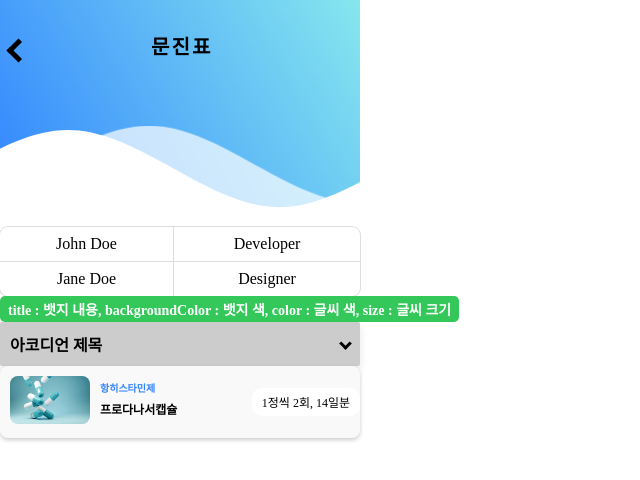
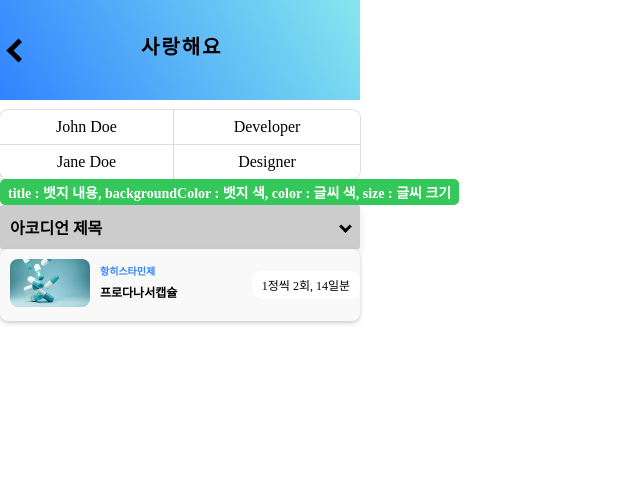
Before and after one commit to MedicineMadeByMother-Mayak/ChukChuk-yaksa, a Vue app in the folder frontend/chuckchuck_front/: page /test in a window 1280 px wide. Shown: the top 480 px of the page, without its empty margins (0-640 px from the left). Built offline with nearby package versions, Linux system fonts and the light colour scheme.

Commit message:
#47 - feat: 헤더작성완료

```diff
--- a/frontend/chuckchuck_front/src/common/Form/HeaderForm.vue
+++ b/frontend/chuckchuck_front/src/common/Form/HeaderForm.vue
@@ -0,0 +1,88 @@
+<template>
+  <div class="header">
+    <div class="inner-header flex" :style="{ height }">
+      <i class="arrow left"></i>
+      <h1>{{ title }}</h1>
+      <p></p>
+    </div>
+  </div>
+</template>
+
+<script setup>
+const props = defineProps({
+  title: {
+    type: String,
+    default: "title : 제목, height 높이",
+  },
+  height: {
+    type: String,
+    default: "148px",
+  },
+});
+</script>
+
+<style scoped>
+body {
+  margin: 0;
+}
+
+h1 {
+  position: relative;
+  right: 11.8px;
+  font-family: Arial, sans-serif;
+  font-weight: bold;
+  letter-spacing: 2px;
+  font-size: 20px;
+  margin-top: 5px;
+}
+
+.inner-header h1 {
+  flex-grow: 1; /* h1 태그가 가능한 모든 공간을 차지하도록 함 */
+  text-align: center; /* h1 내의 텍스트 중앙 정렬 */
+}
+
+.arrow.left {
+  flex-grow: 0; /* 아이콘이 추가 공간을 차지하지 않도록 함 */
+  margin-right: auto; /* 오른쪽에 자동 마진을 줘서 왼쪽으로 밀어냄 */
+}
+
+.header {
+  position: relative;
+  text-align: center;
+  background: linear-gradient(60deg, #3183ff 0%, #86e7ee 100%);
+  color: black;
+  margin-bottom: 10px;
+}
+
+.inner-header {
+  width: 100%;
+  margin: 0;
+  padding: 0;
+}
+
+.flex {
+  /*Flexbox for containers*/
+  display: flex;
+  justify-content: space-between;
+  align-items: center;
+  text-align: center;
+  padding: auto;
+}
+
+.inner-header > i {
+  margin: 10px;
+}
+
+.arrow {
+  border: solid black;
+  border-width: 0 5px 5px 0;
+  display: inline-block;
+  padding: 6px;
+  caret-color: transparent;
+}
+
+.left {
+  transform: rotate(135deg);
+  -webkit-transform: rotate(135deg);
+}
+</style>
--- a/frontend/chuckchuck_front/src/common/Wave.vue
+++ b/frontend/chuckchuck_front/src/common/Wave.vue
@@ -131,13 +131,6 @@ h1 {
   margin-right: auto; /* 오른쪽에 자동 마진을 줘서 왼쪽으로 밀어냄 */
 }
 
-p {
-  font-family: "Lato", sans-serif;
-  letter-spacing: 1px;
-  font-size: 14px;
-  color: #333333;
-}
-
 .header {
   position: relative;
   text-align: center;
--- a/frontend/chuckchuck_front/src/common/testView.vue
+++ b/frontend/chuckchuck_front/src/common/testView.vue
@@ -1,6 +1,7 @@
 <template>
   <div>
-    <Wave title="문진표" height="100px" />
+    <HeaderForm :title="'사랑해요'" :height="'100px'" />
+    <!-- <Wave title="문진표" height="100px" /> -->
     <CustomTable
       :tableData="[
         ['John Doe', 'Developer'],
@@ -19,4 +20,5 @@ import CustomTable from "@/common/Form/TableForm.vue";
 import Badge from "@/common/Badge.vue";
 import Accordian from "@/views/user_medical_info/components/Accordian.vue";
 import PillBagContent from "@/views/user_medical_info/components/PillBagContent.vue";
+import HeaderForm from "@/common/Form/HeaderForm.vue";
 </script>
```
